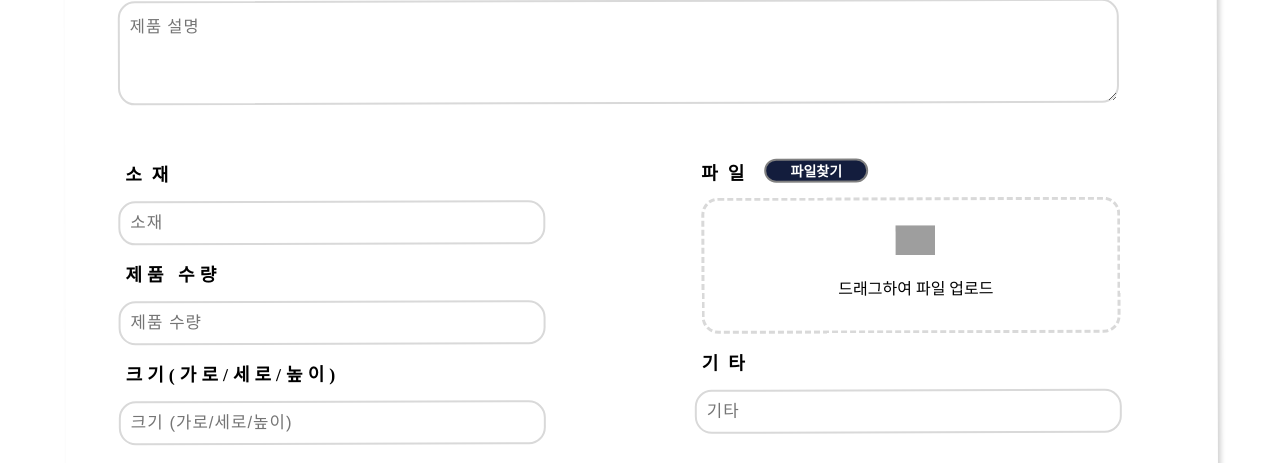
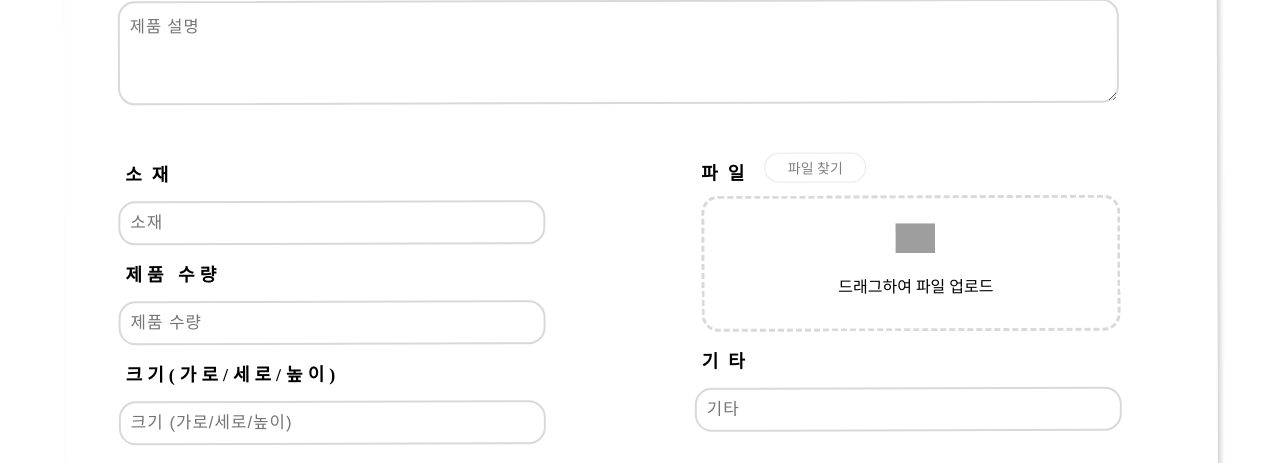
Before and after one commit to bjo6300/Itrencotech-web-page, a Django app: template templates/navBar/about/test.html in a window 1280 px wide; the page is wider, and only the part inside the window is pictured. Shown: the part 691-1154 px from the top of that part. Run offline with Django 3.2, Linux system fonts and the light colour scheme; the template is opened without the code that fills it, so the values that code supplies are empty; some web fonts are replaced; grey boxes are pictures that could not be loaded.

Commit message:
0111 주문서 파일 업로드 부분 일부 수정

```diff
--- a/templates/order/order_form_footer.html
+++ b/templates/order/order_form_footer.html
@@ -47,7 +47,6 @@
                     <!-- 제품 설명 -->
                     <font size="4" style="letter-spacing: 5px; font-weight: bold;">제품 설명</font>
                         <div style="width:113%; margin: 15px 0 15px 0;">
-<!--                            <input type="text" name="product_description" placeholder="제품 설명">-->
                             <textarea name="product_description" placeholder="제품 설명" rows="4"></textarea>
                         </div>
                 </div>
@@ -79,10 +78,9 @@
                     <div align="left" style="padding-left:60px;">
                         <!-- 파일 -->
                         <font size="4" style="float:left; letter-spacing: 10px; font-weight: bold;">파일</font>
-
                         <div class="upload-btn-wrapper">
                             <input type="file" name="file" id="input_file" multiple/>
-                            <label for="input_file" class="upload-btn">파일찾기</label>
+                            <label for="input_file" class="upload-btn">파일 찾기</label>
                         </div>
                         <form name="uploadForm" id="uploadForm" enctype="multipart/form-data" method="post">
                             <div id="dropZone" class="drag-file">
@@ -91,7 +89,7 @@
                                     <p class="message">드래그하여 파일 업로드</p>
                                 </div>
 
-                                <table id="fileListTable" width="100%" border="0px">
+                                <table id="fileListTable" width="95%" border="0px" align="center">
                                     <tbody id="fileTableTbody">
 
                                     </tbody>
--- a/templates/order/order_form_header.html
+++ b/templates/order/order_form_header.html
@@ -190,18 +190,17 @@ input[type=number]:hover, textarea:hover {
 
 .upload-btn-wrapper {
     position: relative;
-    margin-bottom: 15px;
 }
 
 .upload-btn {
     width: 100px;
-    margin-bottom: 0;
-    border: 2px solid gray;
+    margin-top:-6px;
+    margin-bottom: 3px;
     color: gray;
     background-color: white;
     border-radius:17px;
     font-size: 15px;
-    font-weight: bold;
+    padding:4px 0;
 }
 
 #fileDragDesc {
@@ -225,9 +224,9 @@ input[type=number]:hover, textarea:hover {
     font-size:14px;
     font-family:맑은고딕;
     text-align:center;
-    background-color: #131D3D;
-    color: white;
+    background-color: white;
     display: inline-block;
+  border: 1px solid #e9e9e9;
 }
 
 #input_file:focus + label, #input_file + label:hover {
@@ -236,7 +235,9 @@ input[type=number]:hover, textarea:hover {
 }
 
 #input_file + label:hover:active {
-    transform: translateY(3px);
+    background-color: #131D3D;
+    color: white;
+    transform: translateY(2px);
     box-shadow: 0 3px 10px rgba(0,0,0,0.2), inset 0px -1px 0 rgba(0,0,0,0.22);
 }
 
```
